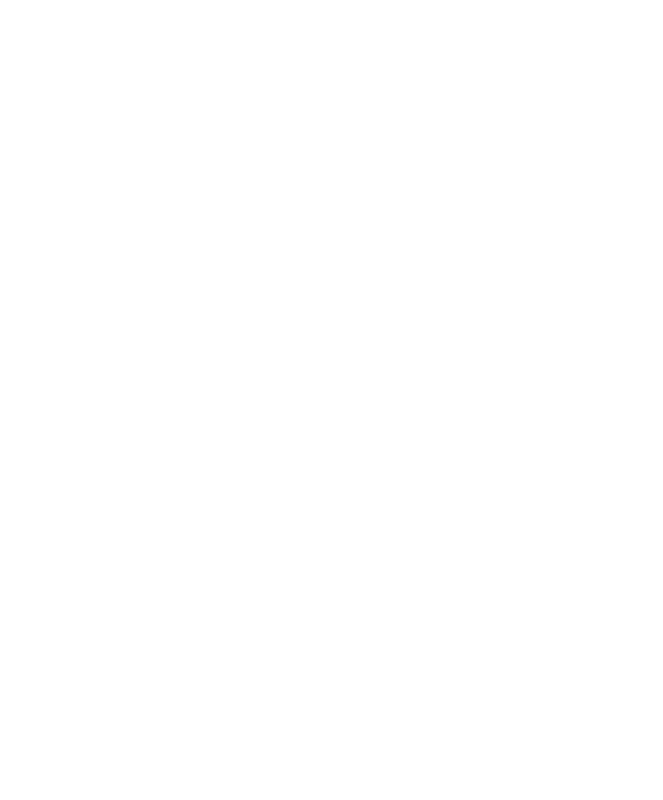
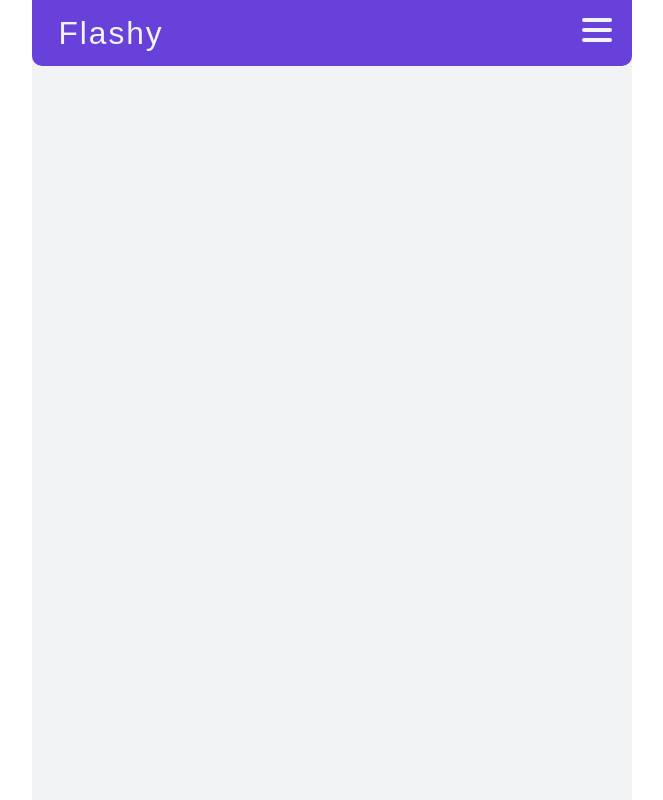
Before and after one commit to Lone1106/flashcard-app, a React (Create React App) app: page / in a window 1280 px wide. Shown: the whole page, without its empty margins (308-971 px from the left). Built offline with nearby package versions, Linux system fonts and the light colour scheme.

Commit message:
Added basic structure, added nav

```diff
--- a/package.json
+++ b/package.json
@@ -6,6 +6,7 @@
     "@testing-library/jest-dom": "^5.16.5",
     "@testing-library/react": "^13.4.0",
     "@testing-library/user-event": "^13.5.0",
+    "firebase": "^9.10.0",
     "react": "^18.2.0",
     "react-dom": "^18.2.0",
     "react-dotenv": "^0.1.3",
--- a/public/index.html
+++ b/public/index.html
@@ -39,5 +39,9 @@
       To begin the development, run `npm start` or `yarn start`.
       To create a production bundle, use `npm run build` or `yarn build`.
     -->
+    <script
+      src="https://kit.fontawesome.com/7c5708611e.js"
+      crossorigin="anonymous"
+    ></script>
   </body>
 </html>
--- a/src/App.js
+++ b/src/App.js
@@ -1,3 +1,12 @@
-function App() {}
+import "./main.css";
+import Header from "./components/header/Header";
+
+function App() {
+	return (
+		<div className="main-container">
+			<Header />
+		</div>
+	);
+}
 
 export default App;
--- /dev/null
+++ b/src/components/header/Header.js
@@ -0,0 +1,51 @@
+import { useState } from "react";
+
+import classes from "./Header.module.css";
+
+function Header() {
+	const [showNav, setShowNav] = useState(false);
+
+	const toggleNav = () => {
+		setShowNav(!showNav);
+	};
+
+	let navClasses = showNav
+		? `${classes.menu} ${classes.visible}`
+		: `${classes.menu}`;
+
+	let iconClasses = showNav ? `${classes.close}` : `${classes.icon}`;
+
+	return (
+		<header className={classes.header}>
+			<div className={classes.headeritems}>
+				<input type="checkbox" className={classes.toggle} id="navtoggle" />
+				<p className={classes.name}>Flashy</p>
+				<label
+					className={classes.button}
+					onClick={toggleNav}
+					htmlFor="navtoggle"
+				>
+					<span className={iconClasses}>&nbsp;</span>
+				</label>
+			</div>
+
+			<div className={classes.backdrop}></div>
+
+			<nav className={navClasses}>
+				<ul className={classes.navlist}>
+					<li>
+						<a href="#profile">Profile</a>
+					</li>
+					<li>
+						<a href="#study">Study</a>
+					</li>
+					<li>
+						<a href="#cards">Cards</a>
+					</li>
+				</ul>
+			</nav>
+		</header>
+	);
+}
+
+export default Header;
--- /dev/null
+++ b/src/components/header/Header.module.css
@@ -0,0 +1,143 @@
+.header {
+	width: 100%;
+	background-color: #6741d9;
+	color: #f1f3f5;
+	padding: 2rem;
+	margin: auto;
+	height: 5rem;
+	border-radius: 0 0 10px 10px;
+	position: relative;
+	font-size: 2rem;
+	z-index: 9998;
+}
+
+.headeritems {
+	width: 100%;
+	height: 100%;
+	display: flex;
+	justify-content: space-between;
+	align-items: center;
+}
+
+.backdrop {
+}
+
+.name {
+	font-size: 2.4rem;
+	letter-spacing: 2px;
+}
+
+.button {
+	width: 30px;
+	height: 30px;
+	position: absolute;
+	top: 15px;
+	right: 20px;
+	display: flex;
+	align-items: center;
+	justify-content: center;
+	cursor: pointer;
+}
+
+.icon {
+	width: 30px;
+	height: 4px;
+	background-color: #f1f3f5;
+	border-radius: 6px;
+	position: relative;
+	z-index: 9999;
+	transition: 0.3s;
+}
+
+.icon::before,
+.icon::after {
+	content: "";
+	width: 30px;
+	height: 4px;
+	background-color: #f1f3f5;
+	border-radius: 6px;
+	position: absolute;
+}
+
+.icon::before {
+	top: 10px;
+	left: 0;
+}
+
+.icon::after {
+	top: -10px;
+	left: 0;
+}
+
+.close {
+	width: 30px;
+	height: 4px;
+	background-color: transparent;
+	border-radius: 6px;
+	position: relative;
+	z-index: 9999;
+	transition: 0.3s;
+}
+
+.close::before,
+.close::after {
+	content: "";
+	width: 30px;
+	height: 4px;
+	background-color: #f1f3f5;
+	border-radius: 6px;
+	position: absolute;
+}
+
+.close::before {
+	top: 0;
+	left: 0;
+	rotate: 45deg;
+}
+
+.close::after {
+	top: 0;
+	left: 0;
+	rotate: -45deg;
+}
+
+.menu {
+	background-color: #5f3dc4;
+	position: absolute;
+	top: 0;
+	right: 0;
+	width: 0;
+	height: 100vh;
+	display: flex;
+	justify-content: flex-start;
+	align-items: center;
+	transition: 0.5s;
+}
+
+.navlist {
+	list-style: none;
+	width: 100%;
+	margin-left: 2.4rem;
+}
+
+.navlist li:not(:last-child) {
+	margin-bottom: 2.4rem;
+}
+
+.navlist li a:link,
+.navlist li a:visited {
+	text-decoration: none;
+	color: #f1f3f5;
+}
+
+.visible {
+	width: 200px;
+}
+
+.toggle {
+	display: none;
+}
+
+.toggle:checked + .button .icon {
+	background-color: red;
+}
--- /dev/null
+++ b/src/main.css
@@ -0,0 +1,19 @@
+* {
+	padding: 0;
+	margin: 0;
+	box-sizing: border-box;
+}
+
+html {
+	font-size: 82.5%;
+	font-family: sans-serif;
+}
+
+.main-container {
+	min-width: 200px;
+	max-width: 600px;
+	height: 100vh;
+	background-color: #f1f3f5;
+	margin:  auto;
+	overflow: hidden;
+}
```
Also changed, not shown: 1 other file (tests, documents, lock files or other folders).
